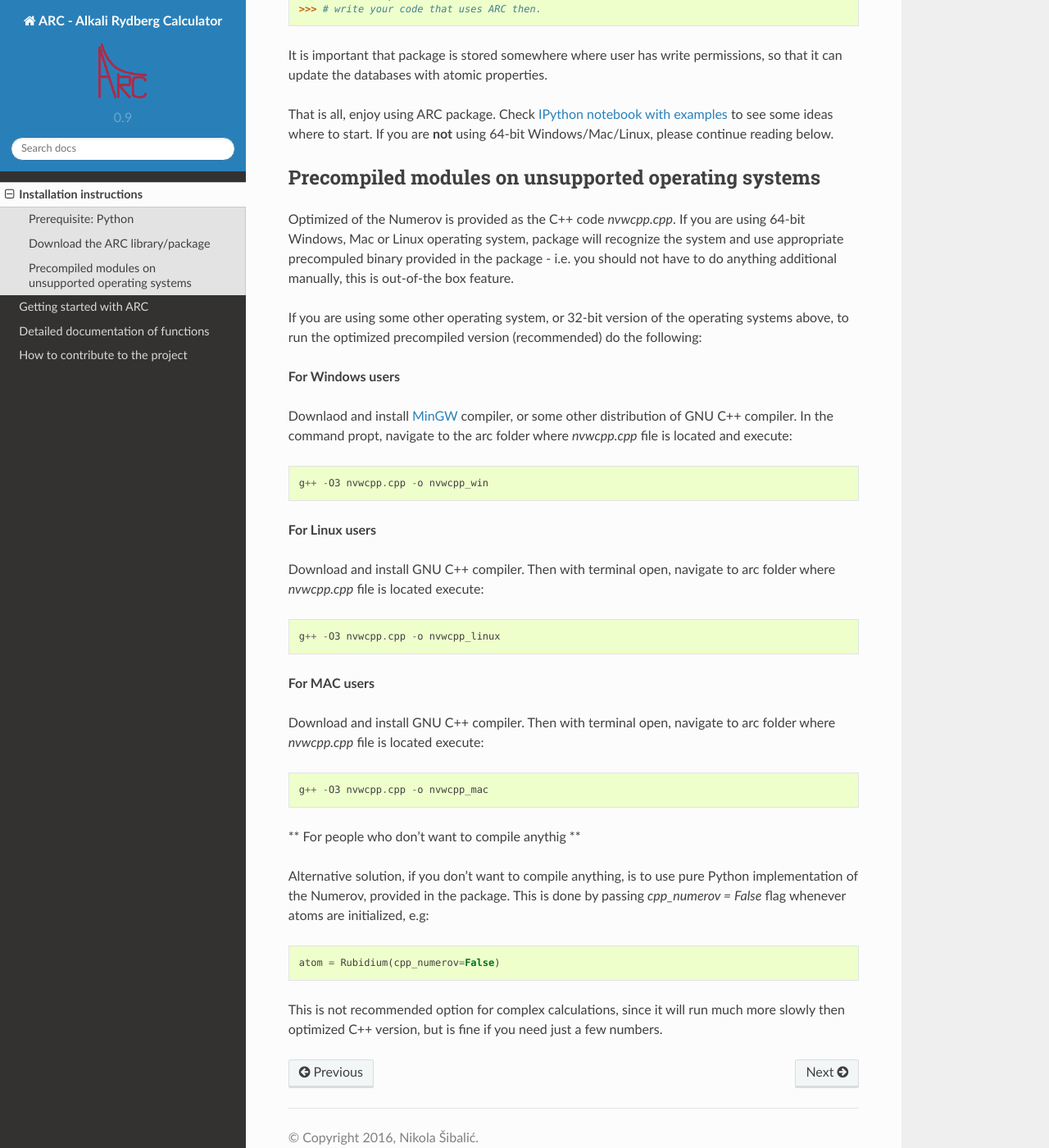
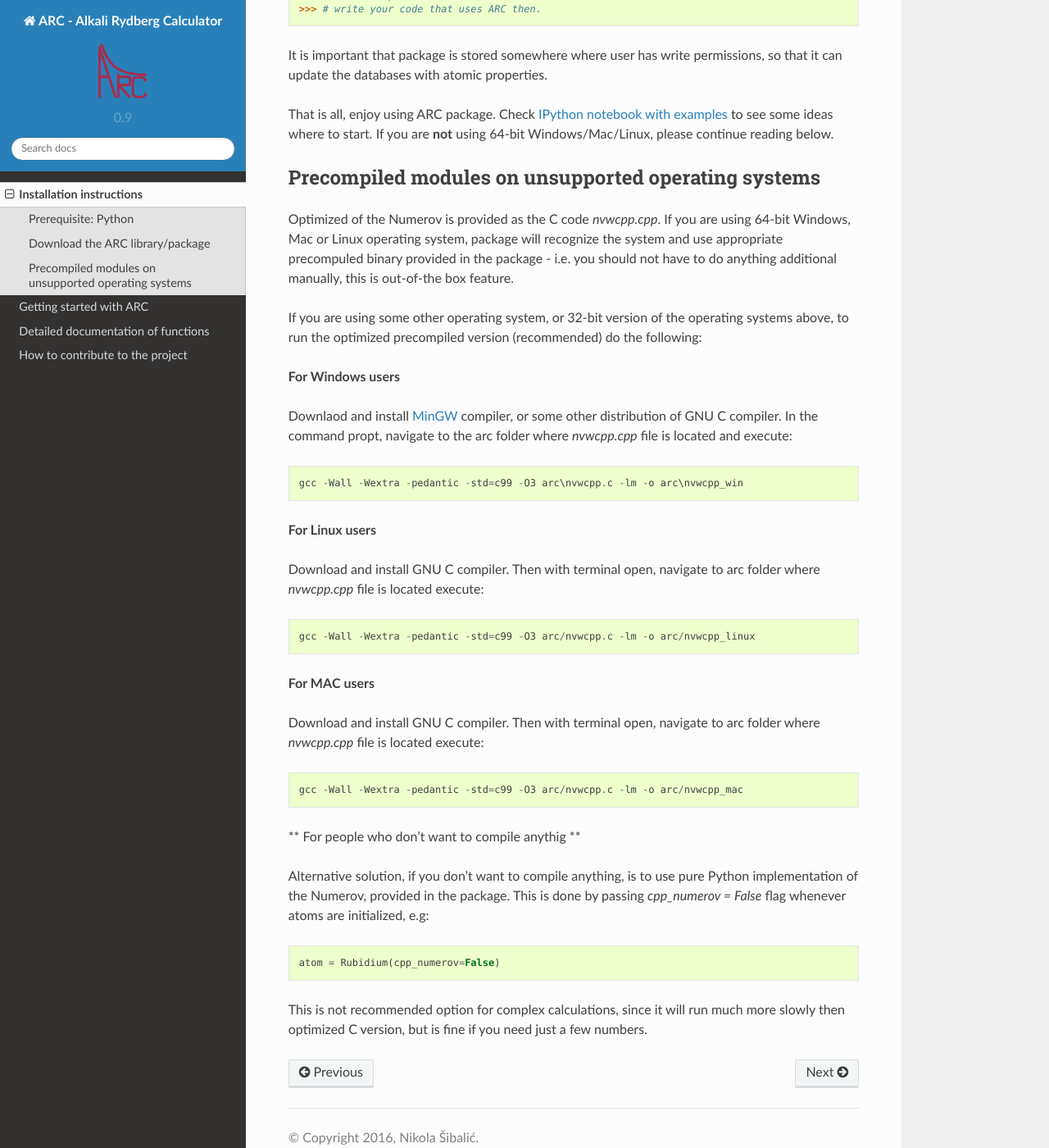
Before and after one commit to nikolasibalic/ARC-Alkali-Rydberg-Calculator, a Sphinx documentation site: the page built from doc/installation.rst, in a window 1280 px wide and 1400 px high, scrolled down 539 px. Shown: the whole window at 82% size. Built offline with Sphinx 7.4.7 and the Read the Docs theme 2.0.0, drawn with Linux system fonts in a browser that asks for light colours.

Commit message:
compiling instructions for C added

```diff
--- a/doc/installation.rst
+++ b/doc/installation.rst
@@ -23,28 +23,28 @@
 Precompiled modules on unsupported operating systems
 ----------------------------------------------------
 
-Optimized of the Numerov is provided as the C++ code `nvwcpp.cpp`. If you are using 64-bit Windows, Mac or Linux operating system, package will recognize the system and use appropriate precompuled binary provided in the package - i.e. you should not have to do anything additional manually, this is out-of-the box feature.
+Optimized of the Numerov is provided as the C code `nvwcpp.cpp`. If you are using 64-bit Windows, Mac or Linux operating system, package will recognize the system and use appropriate precompuled binary provided in the package - i.e. you should not have to do anything additional manually, this is out-of-the box feature.
 
 If you are using some other operating system, or 32-bit version of the operating systems above, to run the optimized precompiled version (recommended) do the following:
 
 **For Windows users**
 
-Downlaod and install `MinGW <http://www.mingw.org/>`_ compiler, or some other distribution of GNU C++ compiler. In the command propt, navigate to the arc folder where `nvwcpp.cpp` file is located and execute::
+Downlaod and install `MinGW <http://www.mingw.org/>`_ compiler, or some other distribution of GNU C compiler. In the command propt, navigate to the arc folder where `nvwcpp.cpp` file is located and execute::
 
-    g++ -O3 nvwcpp.cpp -o nvwcpp_win
+    gcc -Wall -Wextra -pedantic -std=c99 -O3 arc\nvwcpp.c -lm -o arc\nvwcpp_win
 
 **For Linux users**
 
-Download and install GNU C++ compiler. Then with terminal open, navigate to arc folder where `nvwcpp.cpp` file is located execute::
+Download and install GNU C compiler. Then with terminal open, navigate to arc folder where `nvwcpp.cpp` file is located execute::
 
-    g++ -O3 nvwcpp.cpp -o nvwcpp_linux
+    gcc -Wall -Wextra -pedantic -std=c99 -O3 arc/nvwcpp.c -lm -o arc/nvwcpp_linux
 
 
 **For MAC users**
 
-Download and install GNU C++ compiler. Then with terminal open, navigate to arc folder where `nvwcpp.cpp` file is located execute::
+Download and install GNU C compiler. Then with terminal open, navigate to arc folder where `nvwcpp.cpp` file is located execute::
 
-    g++ -O3 nvwcpp.cpp -o nvwcpp_mac
+    gcc -Wall -Wextra -pedantic -std=c99 -O3 arc/nvwcpp.c -lm -o arc/nvwcpp_mac
 
 ** For people who don't want to compile anythig **
 
@@ -52,4 +52,4 @@
 
     atom = Rubidium(cpp_numerov=False)
 
-This is not recommended option for complex calculations, since it will run much more slowly then optimized C++ version, but is fine if you need just a few numbers.
+This is not recommended option for complex calculations, since it will run much more slowly then optimized C version, but is fine if you need just a few numbers.
```
